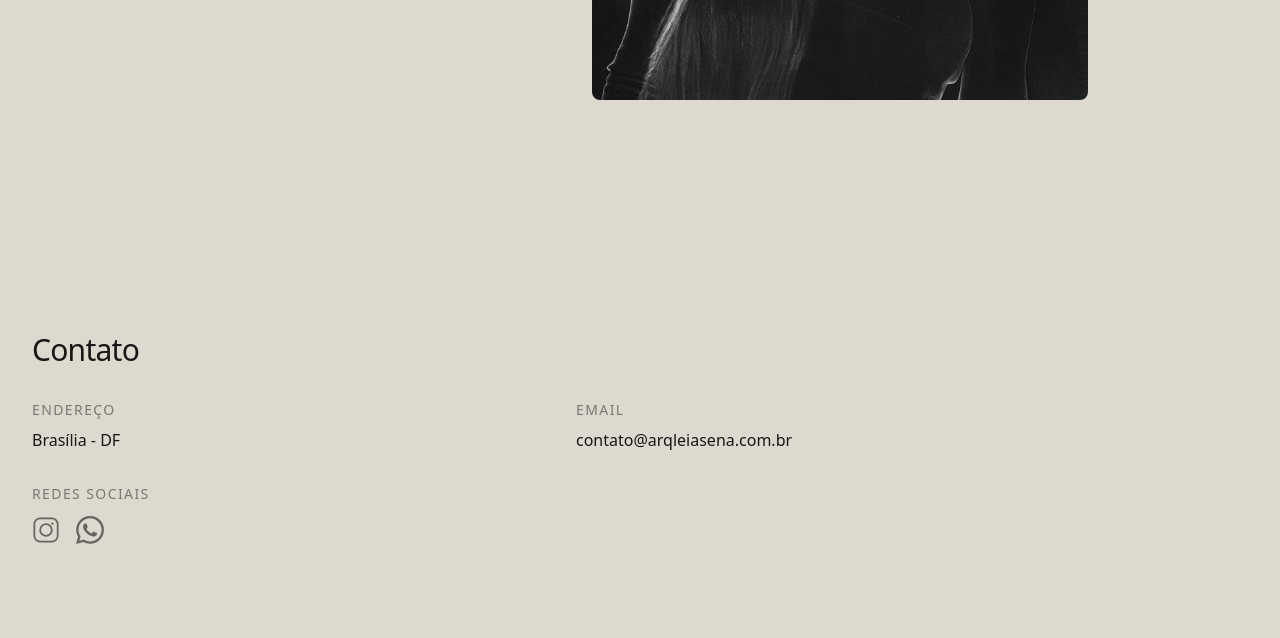
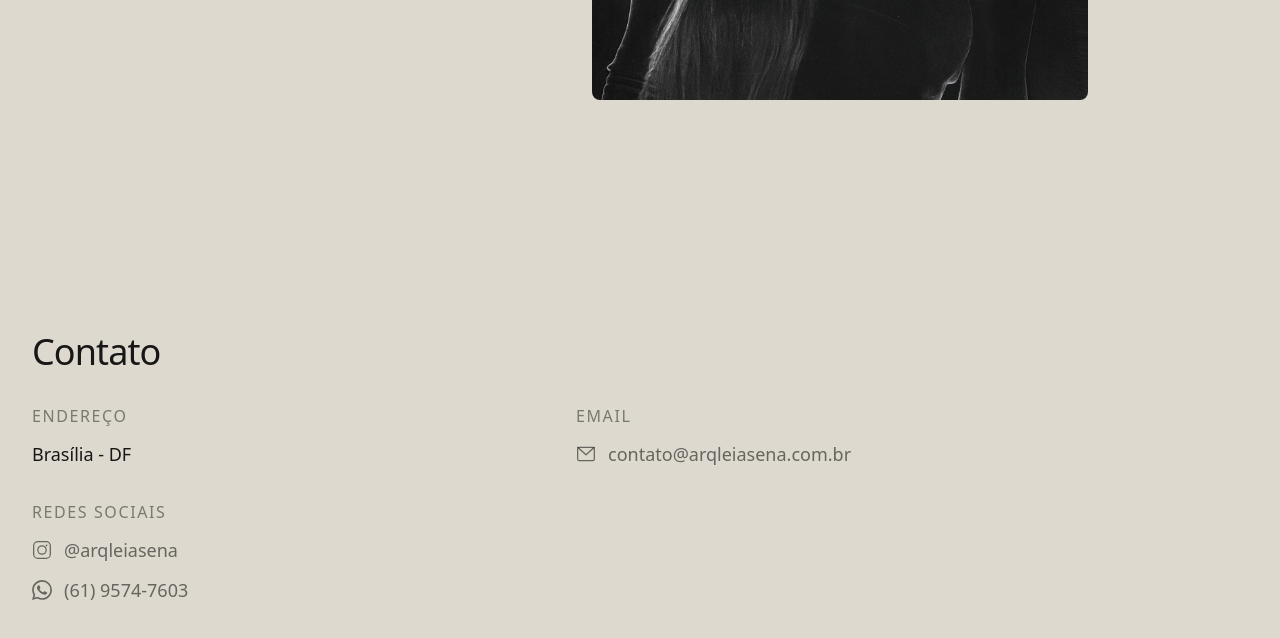
Before and after one commit to mariomteixeira/leiasena-arquitetura, a Next.js app: page / in a window 1280 px wide. Shown: the part 2100-2738 px from the top of the page. Built offline with nearby package versions, Linux system fonts and the light colour scheme.

Commit message:
feat: Contato com ícones, textos e links ao lado dos símbolos
- Ícone de email ao lado do endereço de email
- Ícone do Instagram com @arqleiasena ao lado
- Ícone do WhatsApp com número ao lado
- Ícones padronizados em 20px, textos maiores

```diff
--- a/app/contact.tsx
+++ b/app/contact.tsx
@@ -5,51 +5,53 @@ export default function Contact() {
     return (
         <div className="flex flex-col justify-center h-full px-4 sm:px-8 min-[1020px]:flex min-[1020px]:items-center min-[1020px]:px-12 min-[1020px]:py-8">
             <div className="w-full max-w-7xl">
-                <h2 className="text-xl sm:text-2xl md:text-3xl min-[1020px]:text-4xl font-light tracking-tight">
+                <h2 className="text-2xl sm:text-3xl md:text-4xl min-[1020px]:text-5xl font-light tracking-tight">
                     Contato
                 </h2>
                 <div className="mt-6 sm:mt-8 min-[1020px]:mt-10 grid grid-cols-1 gap-8 sm:grid-cols-2 min-[1020px]:grid-cols-3">
-                    <div className="space-y-2">
-                        <h3 className="text-xs sm:text-sm uppercase tracking-widest text-foreground/50">Endereço</h3>
-                        <p className="text-sm sm:text-base min-[1020px]:text-lg font-light">Brasília - DF</p>
+                    <div className="space-y-3">
+                        <h3 className="text-sm sm:text-base uppercase tracking-widest text-foreground/50">Endereço</h3>
+                        <p className="text-base sm:text-lg min-[1020px]:text-xl font-light">Brasília - DF</p>
                     </div>
-                    <div className="space-y-2">
-                        <h3 className="text-xs sm:text-sm uppercase tracking-widest text-foreground/50">Email</h3>
+                    <div className="space-y-3">
+                        <h3 className="text-sm sm:text-base uppercase tracking-widest text-foreground/50">Email</h3>
                         <a
                             href="mailto:contato@arqleiasena.com.br"
-                            className="text-sm sm:text-base min-[1020px]:text-lg font-light hover:text-foreground transition-colors duration-300"
+                            className="flex items-center gap-3 text-base sm:text-lg min-[1020px]:text-xl font-light text-foreground/60 hover:text-foreground transition-colors duration-300"
                         >
+                            <svg xmlns="http://www.w3.org/2000/svg" viewBox="0 0 24 24" fill="none" stroke="currentColor" strokeWidth="1.5" strokeLinecap="round" strokeLinejoin="round" className="w-5 h-5 shrink-0">
+                                <rect x="2" y="4" width="20" height="16" rx="2" />
+                                <path d="M22 4L12 13 2 4" />
+                            </svg>
                             contato@arqleiasena.com.br
                         </a>
                     </div>
                     <div className="space-y-3">
-                        <h3 className="text-xs sm:text-sm uppercase tracking-widest text-foreground/50">Redes Sociais</h3>
-                        <div className="flex items-center gap-4">
-                            {/* Instagram */}
+                        <h3 className="text-sm sm:text-base uppercase tracking-widest text-foreground/50">Redes Sociais</h3>
+                        <div className="flex flex-col gap-3">
                             <a
                                 href="https://instagram.com/arqleiasena"
                                 target="_blank"
                                 rel="noopener noreferrer"
-                                aria-label="Instagram @arqleiasena"
-                                className="text-foreground/60 hover:text-foreground transition-colors duration-300"
+                                className="flex items-center gap-3 text-base sm:text-lg min-[1020px]:text-xl font-light text-foreground/60 hover:text-foreground transition-colors duration-300"
                             >
-                                <svg xmlns="http://www.w3.org/2000/svg" viewBox="0 0 24 24" fill="none" stroke="currentColor" strokeWidth="1.5" strokeLinecap="round" strokeLinejoin="round" className="w-6 h-6 sm:w-7 sm:h-7">
+                                <svg xmlns="http://www.w3.org/2000/svg" viewBox="0 0 24 24" fill="none" stroke="currentColor" strokeWidth="1.5" strokeLinecap="round" strokeLinejoin="round" className="w-5 h-5 shrink-0">
                                     <rect x="2" y="2" width="20" height="20" rx="5" ry="5" />
                                     <circle cx="12" cy="12" r="5" />
                                     <circle cx="17.5" cy="6.5" r="1" fill="currentColor" stroke="none" />
                                 </svg>
+                                @arqleiasena
                             </a>
-                            {/* WhatsApp */}
                             <a
                                 href={whatsappLink}
                                 target="_blank"
                                 rel="noopener noreferrer"
-                                aria-label="WhatsApp"
-                                className="text-foreground/60 hover:text-foreground transition-colors duration-300"
+                                className="flex items-center gap-3 text-base sm:text-lg min-[1020px]:text-xl font-light text-foreground/60 hover:text-foreground transition-colors duration-300"
                             >
-                                <svg xmlns="http://www.w3.org/2000/svg" viewBox="0 0 24 24" fill="currentColor" className="w-6 h-6 sm:w-7 sm:h-7">
+                                <svg xmlns="http://www.w3.org/2000/svg" viewBox="0 0 24 24" fill="currentColor" className="w-5 h-5 shrink-0">
                                     <path d="M17.472 14.382c-.297-.149-1.758-.867-2.03-.967-.273-.099-.471-.148-.67.15-.197.297-.767.966-.94 1.164-.173.199-.347.223-.644.075-.297-.15-1.255-.463-2.39-1.475-.883-.788-1.48-1.761-1.653-2.059-.173-.297-.018-.458.13-.606.134-.133.298-.347.446-.52.149-.174.198-.298.298-.497.099-.198.05-.371-.025-.52-.075-.149-.669-1.612-.916-2.207-.242-.579-.487-.5-.669-.51-.173-.008-.371-.01-.57-.01-.198 0-.52.074-.792.372-.272.297-1.04 1.016-1.04 2.479 0 1.462 1.065 2.875 1.213 3.074.149.198 2.096 3.2 5.077 4.487.709.306 1.262.489 1.694.625.712.227 1.36.195 1.871.118.571-.085 1.758-.719 2.006-1.413.248-.694.248-1.289.173-1.413-.074-.124-.272-.198-.57-.347m-5.421 7.403h-.004a9.87 9.87 0 01-5.031-1.378l-.361-.214-3.741.982.998-3.648-.235-.374a9.86 9.86 0 01-1.51-5.26c.001-5.45 4.436-9.884 9.888-9.884 2.64 0 5.122 1.03 6.988 2.898a9.825 9.825 0 012.893 6.994c-.003 5.45-4.437 9.884-9.885 9.884m8.413-18.297A11.815 11.815 0 0012.05 0C5.495 0 .16 5.335.157 11.892c0 2.096.547 4.142 1.588 5.945L.057 24l6.305-1.654a11.882 11.882 0 005.683 1.448h.005c6.554 0 11.89-5.335 11.893-11.893a11.821 11.821 0 00-3.48-8.413z" />
                                 </svg>
+                                (61) 9574-7603
                             </a>
                         </div>
                     </div>
```
